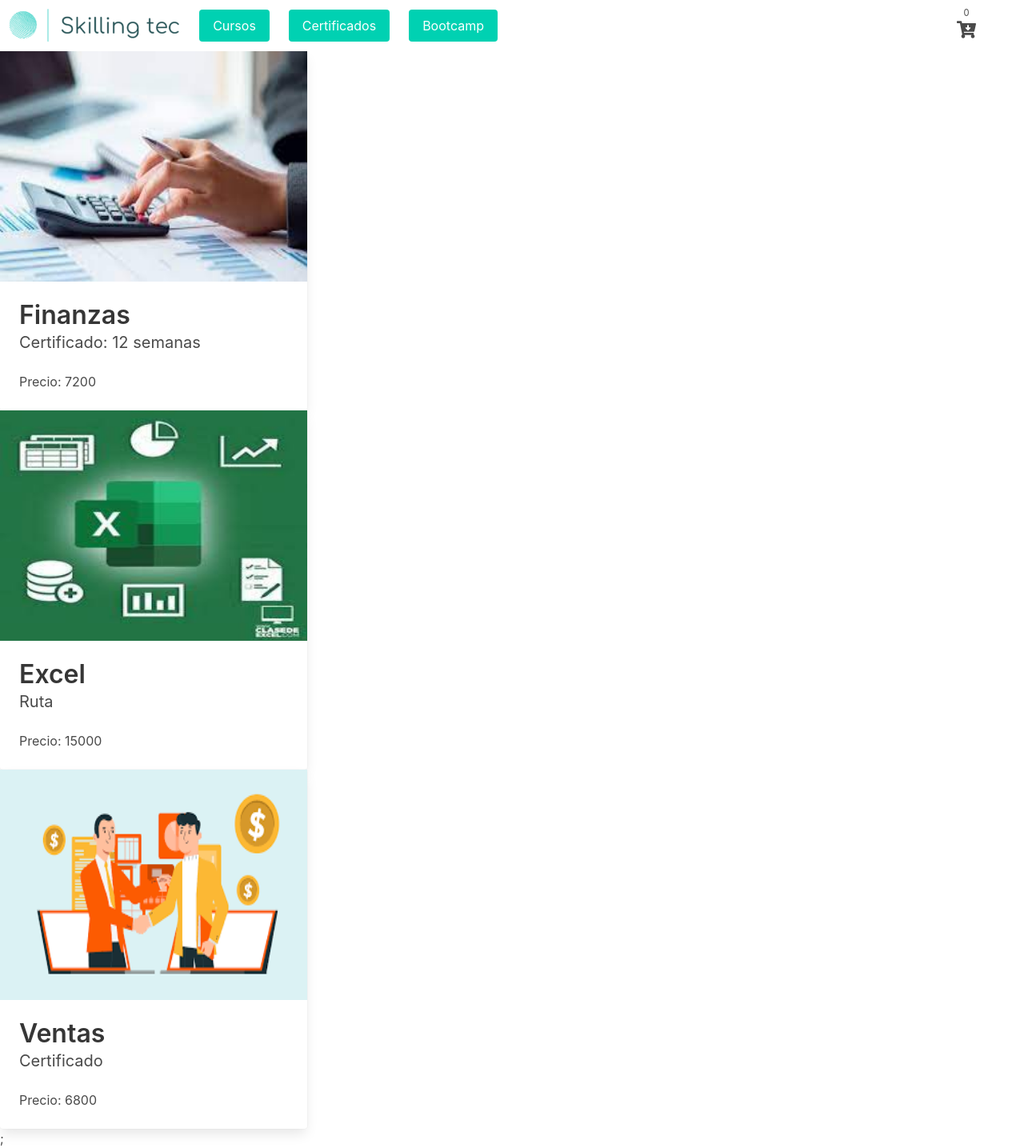
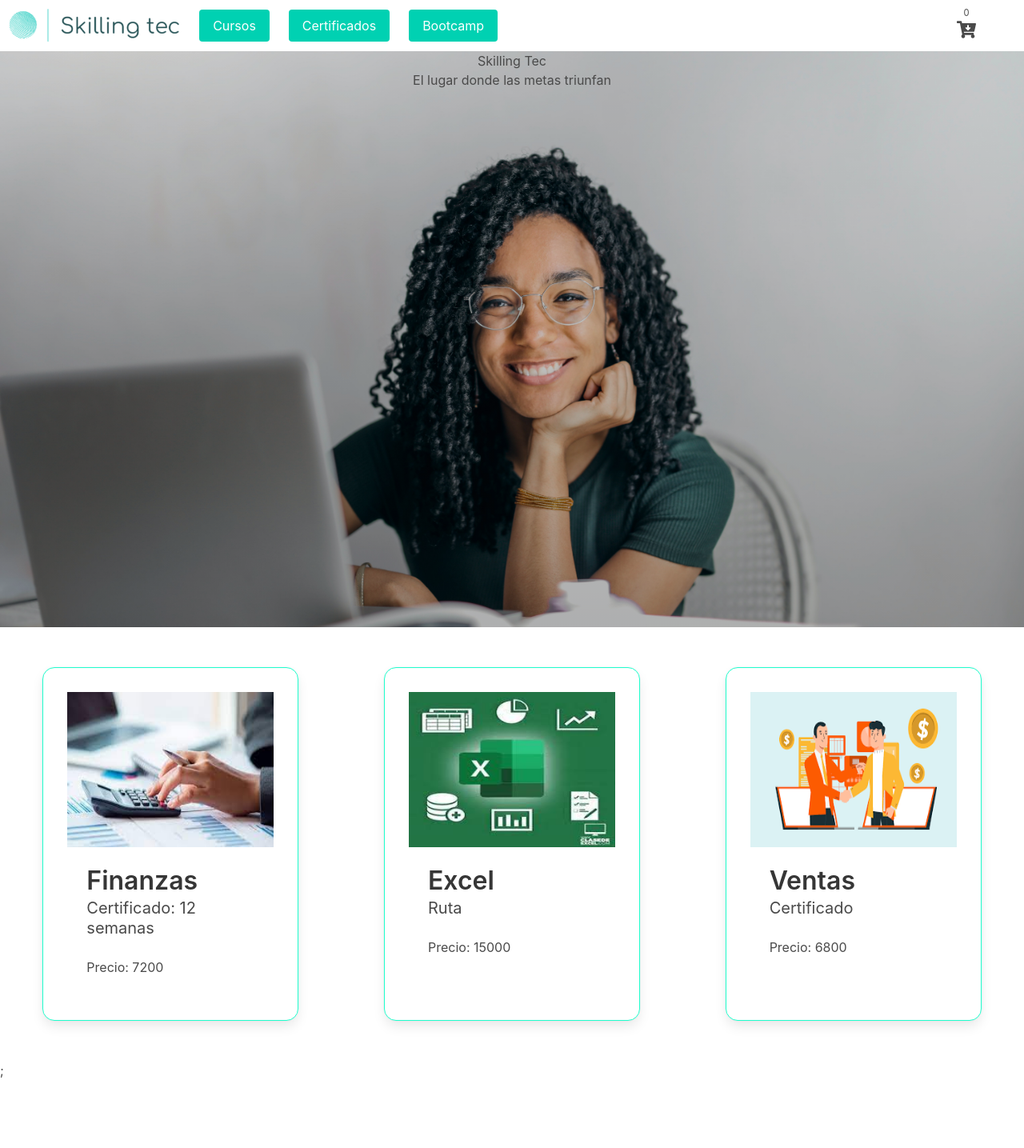
Before and after one commit to VisualR29/EntregaFinal-RojasG-React, a React (Create React App) app: page / in a window 1280 px wide. Shown: the whole page at 80% size. After the commit the page ends 1350 px from the top, so only its background shows below. Built offline with nearby package versions, Linux system fonts and the light colour scheme.

Commit message:
estructura cuadros

```diff
--- a/src/components/ItemListContainer/ItemListContainer.jsx
+++ b/src/components/ItemListContainer/ItemListContainer.jsx
@@ -5,15 +5,16 @@
 
 function ItemListContainer() {
     return <>
-            <section className="Hero">
-
-            </section>
-            <section className="Columns Itemlist">
-                <ProfileCard titulo={"Finanzas"} descripcion={"Certificado: 12 semanas"} precio={7200} img={finanzas} className="Column"/>
-                <ProfileCard titulo={"Excel"} descripcion={"Ruta"} precio={15000} img={excel} className="Column"/>
-                <ProfileCard titulo={"Ventas"} descripcion={"Certificado"} precio={6800} img={ventas} className="Column"/>
-            </section>;
-        </>
+        <section className="Hero">
+            <h2>Skilling Tec</h2>
+            <h3>El lugar donde las metas triunfan</h3>
+        </section>
+        <section className="Columns Itemlist">
+            <ProfileCard titulo={"Finanzas"} descripcion={"Certificado: 12 semanas"} precio={7200} img={finanzas} className="Column" />
+            <ProfileCard titulo={"Excel"} descripcion={"Ruta"} precio={15000} img={excel} className="Column" />
+            <ProfileCard titulo={"Ventas"} descripcion={"Certificado"} precio={6800} img={ventas} className="Column" />
+        </section>;
+    </>
 }
 
 export default ItemListContainer;
--- a/src/css/style.css
+++ b/src/css/style.css
@@ -19,32 +19,40 @@
 /*! ITEMLIST */
 
 .Hero {
-    /* height: 80vh;
+    height: 90vh;
     background-image: linear-gradient(rgba(0, 0, 0, 0.163), rgba(0, 0, 0, 0.312)), url(./../img/banner.jpg);
-    background-attachment: fixed;
     background-repeat: no-repeat;
     background-position: center;
     background-size: cover;
     display: flex;
     flex-direction: column;
-    align-items: center; */
+    align-items: center;
 }
 
-.Itemlist {}
+.Itemlist {
+    display: flex;
+    flex-wrap: wrap;
+    justify-content: space-around;
+}
 
-.tarjetas{
-    width: 30vw;
+.tarjetas {
+    width: 25vw;
+    height: auto;
+    border-radius: 15px;
+    border: 1px solid rgb(31, 254, 205);
+    padding: 30px;
+    margin: 50px;
+}
+
+.tarjetas div figure {
+    width: 100%;
+}
+
+.tarjetas div figure img {
+    width: 80%;
     height: auto;
 }
 
-.tarjetas div figure{
-    width: 100%;
-}
-
-.tarjetas div figure img{
-    width: 80%;
-    height: auto;
-}
 /*! CARTWIDGET */
 
 .Cartwidget {
@@ -53,10 +61,10 @@
     margin-right: 3em;
 }
 
-.Cartwidget p{
+.Cartwidget p {
     font-size: .7em;
 }
 
-.cartarrowdown{
+.cartarrowdown {
     font-size: 1.5em;
 }
```
